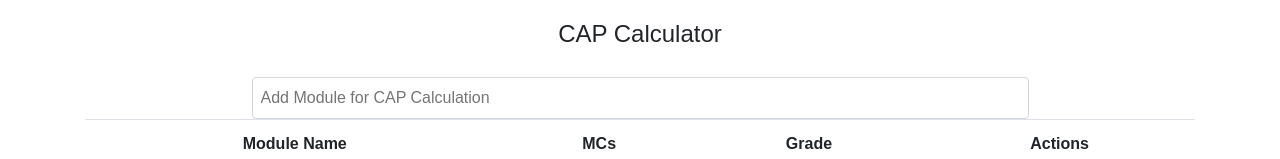
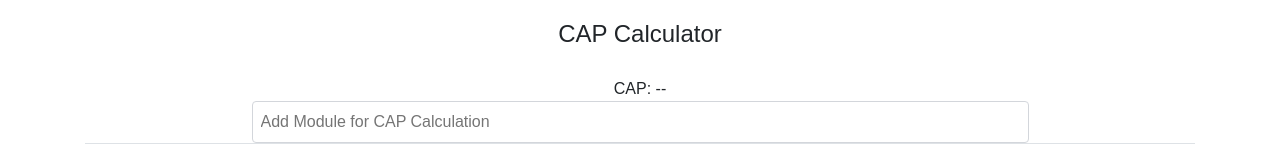
Before and after one commit to karrui/cap-calculator, a React (Create React App) app: page / in a window 1280 px wide. Shown: the top 159 px of the page. Built offline with nearby package versions, Linux system fonts and the light colour scheme; no server answers.

Commit message:
feat: add CapHeader component to display total CAP and semester CAP

```diff
--- a/src/App.tsx
+++ b/src/App.tsx
@@ -4,6 +4,7 @@ import "./style/App.css";
 
 import SavedTable from "./components/SavedTable";
 import Search from "./components/Search";
+import CapHeader from "./components/CapHeader";
 
 // follows NUSMod's API
 export interface IModule {
@@ -19,6 +20,7 @@ const App: React.FunctionComponent = () => {
       <header className="App-header">
         <h1 className="App-title">CAP Calculator</h1>
       </header>
+      <CapHeader />
       <Search />
       <SavedTable />
     </div>
--- /dev/null
+++ b/src/components/CapHeader.tsx
@@ -0,0 +1,38 @@
+import * as React from "react";
+import { RootState } from "src/store/configureStore";
+import { connect } from "react-redux";
+
+interface ICapHeaderProps {
+  totalMcs: number;
+  totalGradePoint: number;
+  semesterMc: number;
+  semesterGradePoint: number;
+}
+
+const mapStateToProps = (state: RootState) => {
+  const currSem = state.misc.currSemester;
+  return {
+    totalMcs: state.capCalculator.totalMcs,
+    totalGradePoint: state.capCalculator.totalGradePoint,
+    semesterMc: state.capCalculator.semesterMcs[currSem],
+    semesterGradePoint: state.capCalculator.semesterGradePoint[currSem],
+  };
+};
+
+const CapHeader: React.FunctionComponent<ICapHeaderProps> = props => {
+  const { semesterGradePoint, semesterMc, totalGradePoint, totalMcs } = props;
+  return (
+    <div className="cap-header">
+      <div className="total-cap">
+        CAP: {totalGradePoint ? totalGradePoint / totalMcs : "--"}
+      </div>
+      {semesterGradePoint && semesterMc ? (
+        <div className="sem-cap">
+          Semester CAP: {semesterGradePoint / semesterMc}
+        </div>
+      ) : null}
+    </div>
+  );
+};
+
+export default connect(mapStateToProps)(CapHeader);
```
